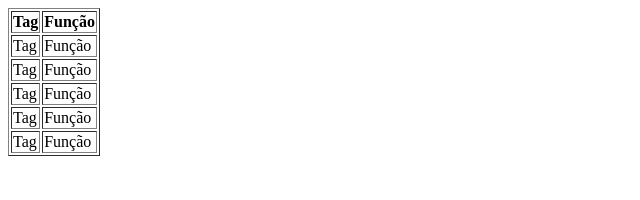
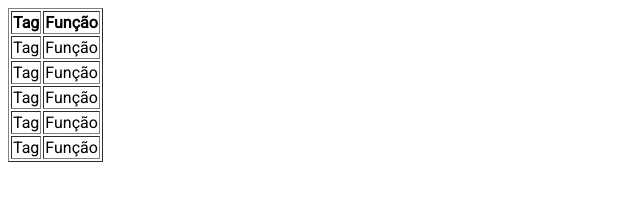
Before and after one commit to daniellegazarini/CSS-Tags, a plain HTML site: page index.html in a window 1280 px wide. Shown: the whole page, without its empty margins (0-640 px from the left). Drawn offline with Linux system fonts and the light colour scheme.

Commit message:
Testando mudar a fonte

```diff
--- a/CSS/style.css
+++ b/CSS/style.css
@@ -0,0 +1,3 @@
+body {
+    font-family: 'Roboto', serif;
+}
--- a/index.html
+++ b/index.html
@@ -5,6 +5,7 @@
   <meta http-equiv="X-UA-Compatible" content="IE=edge">
   <meta name="viewport" content="width=device-width, initial-scale=1.0">
   <link rel="stylesheet" type="text/css" href="CSS/style.css">
+  <link rel="stylesheet" href="https://fonts.googleapis.com/css?family=Roboto">
   <title>CSS Tags</title>
 </head>
 <body>
```
